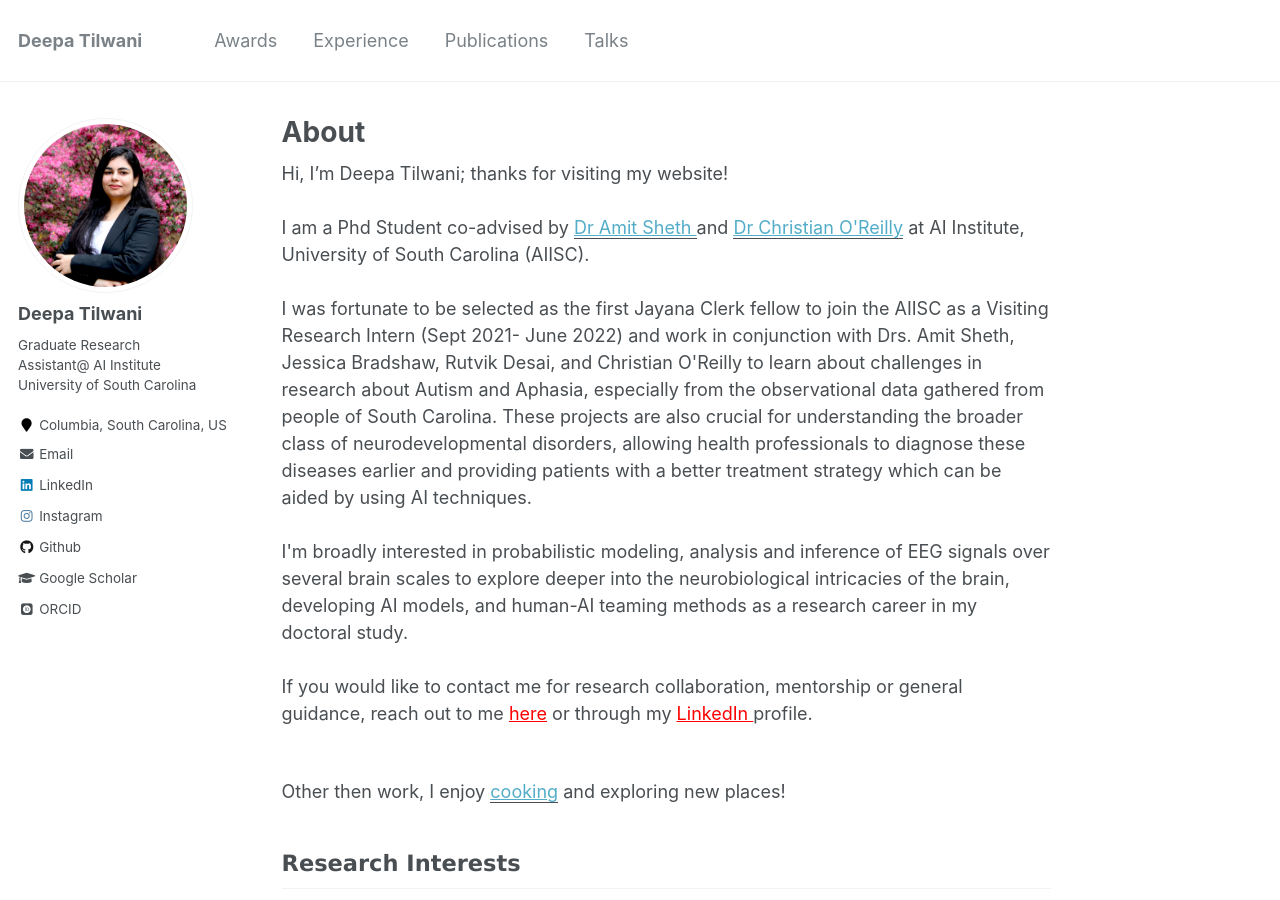
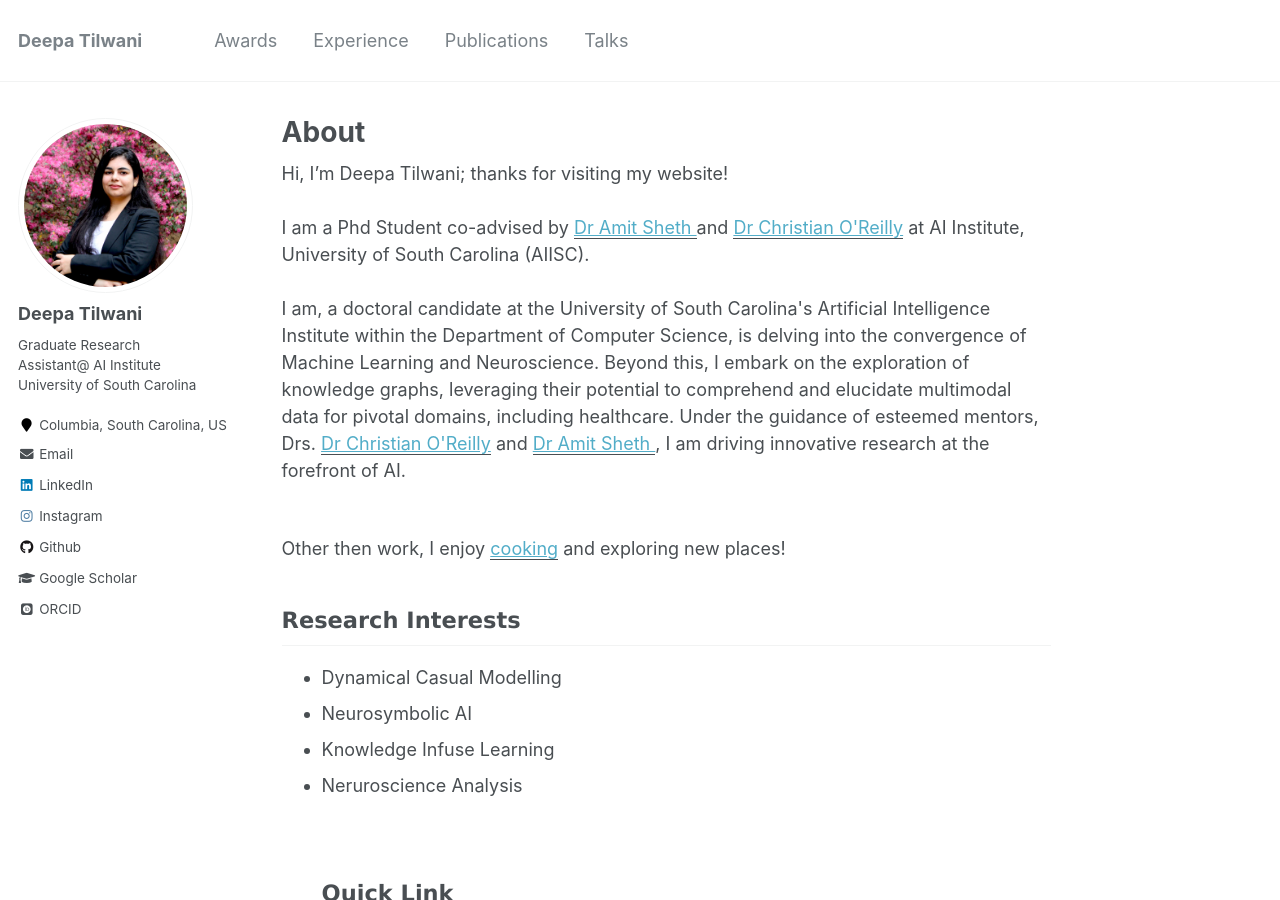
Before and after one commit to Deepa-Tilwani/deepa-tilwani.github.io, a Jekyll site: the page built from index.html, in a window 1280 px wide and 900 px high. Built offline with Jekyll 4.4.1, drawn with Linux system fonts in a browser that asks for light colours; some web fonts are replaced.

Commit message:
Update index.html
Intro update

```diff
--- a/index.html
+++ b/index.html
@@ -9,13 +9,9 @@
 								I am a Phd Student co-advised by <a href ="http://amit.aiisc.ai/"><u> Dr Amit Sheth </u></a> and  <a href ="https://sc.edu/study/colleges_schools/engineering_and_computing/faculty-staff/oreilly_christian.php"><u>Dr Christian O'Reilly</u></a>  at AI Institute, University of South Carolina (AIISC).
  <br/>
 								<br/>
-I was fortunate to be selected as the first Jayana Clerk fellow to join the AIISC  as a Visiting Research Intern (Sept 2021- June 2022) and work in conjunction with Drs. Amit Sheth, Jessica Bradshaw, Rutvik Desai, and Christian O'Reilly to learn about challenges in research about Autism and Aphasia, especially from the observational data gathered from people of South Carolina.
 
-These projects are also crucial for understanding the broader class of neurodevelopmental disorders, allowing health professionals to diagnose these diseases earlier and providing patients with a better treatment strategy which can be aided by using AI techniques.
- <br/>
-								<br/>
-I'm broadly interested in probabilistic modeling, analysis and inference of EEG signals over several brain scales to explore deeper into the neurobiological intricacies of the brain, developing AI models, and human-AI teaming methods as a research career in my doctoral study.
- <br/>	<br/>If you would like to contact me for research collaboration, mentorship or general guidance, reach out to me <a href="mailto: tilwanideepa2@gmail.com" style="color:red">here</a> or through my <a href="https://www.linkedin.com/in/deepa-tilwani-b758551a0/" style="color:red">LinkedIn </a> profile.
+								I am, a doctoral candidate at the University of South Carolina's Artificial Intelligence Institute within the Department of Computer Science, is delving into the convergence of Machine Learning and Neuroscience. Beyond this, I  embark on the exploration of knowledge graphs, leveraging their potential to comprehend and elucidate multimodal data for pivotal domains, including healthcare. Under the guidance of esteemed mentors, Drs.  <a href ="https://sc.edu/study/colleges_schools/engineering_and_computing/faculty-staff/oreilly_christian.php"><u>Dr Christian O'Reilly</u></a> and <a href ="http://amit.aiisc.ai/"><u> Dr Amit Sheth </u></a>, I am driving innovative research at the forefront of AI.
+
 																</p>
 																										<br/>
 Other then work, I enjoy <a href ="https://instagram.com/food_full_living?igshid=ZjA0NjI3M2I="><u>cooking</u></a> and exploring new places!
```
